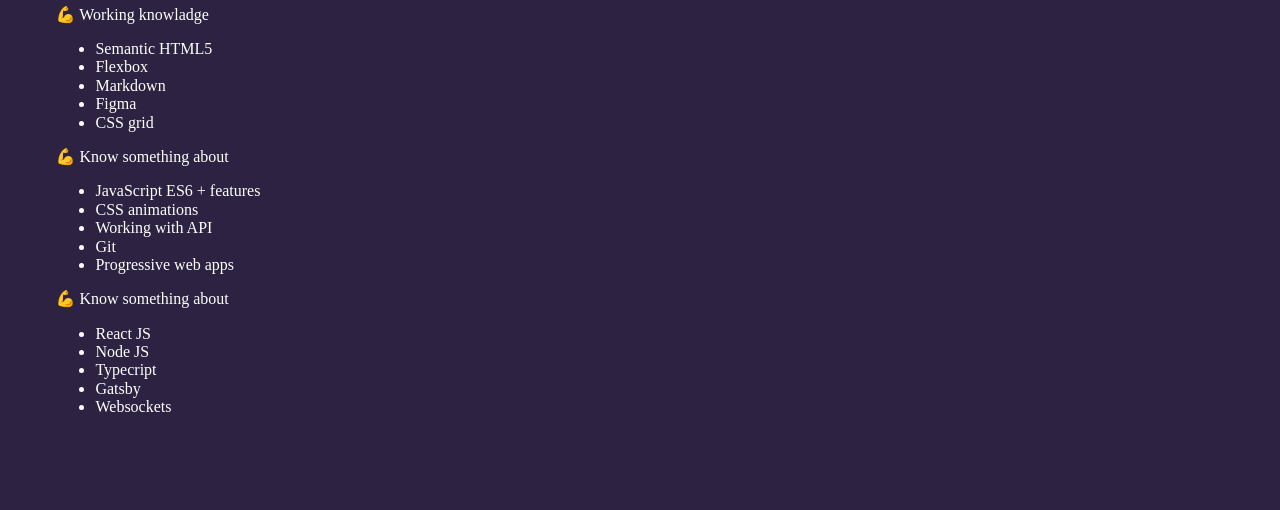
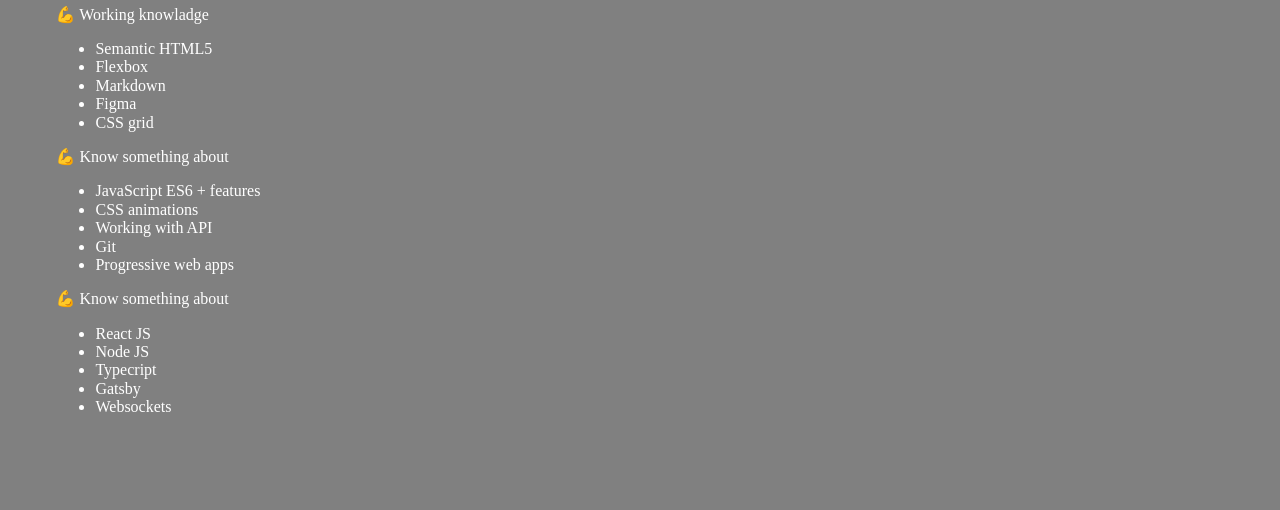
Before and after one commit to juliasetkowicz/juliasetkowicz.github.io, a website built with webpack: page src/pages/index.html in a window 1280 px wide. Shown: the part 290-800 px from the top of the page. Built offline with nearby package versions, Linux system fonts and the light colour scheme.

Commit message:
new backgound

```diff
--- a/src/scss/main.scss
+++ b/src/scss/main.scss
@@ -4,7 +4,7 @@
 @import "modules/hello.scss";
 
 body {
-  background: $wtf;
+  background:grey;
   color: #fff;
   display: flex;
   align-items: center;
```
